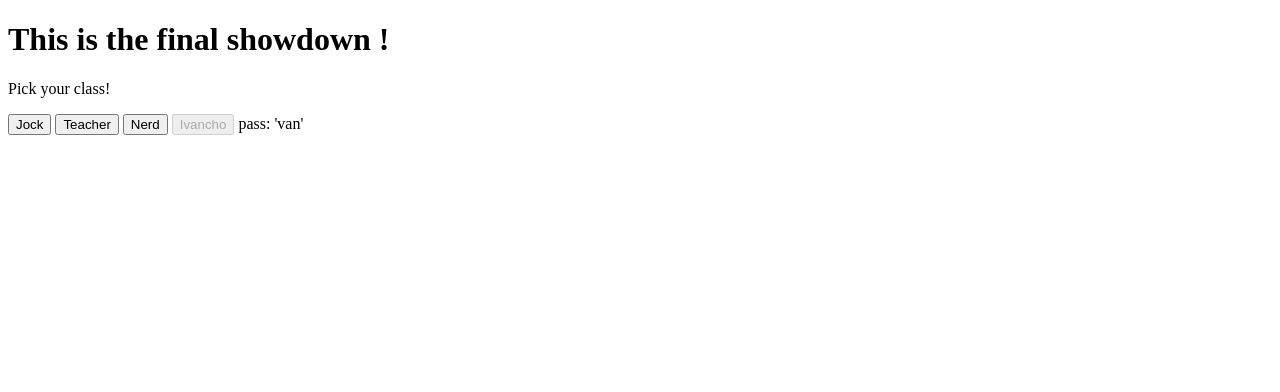
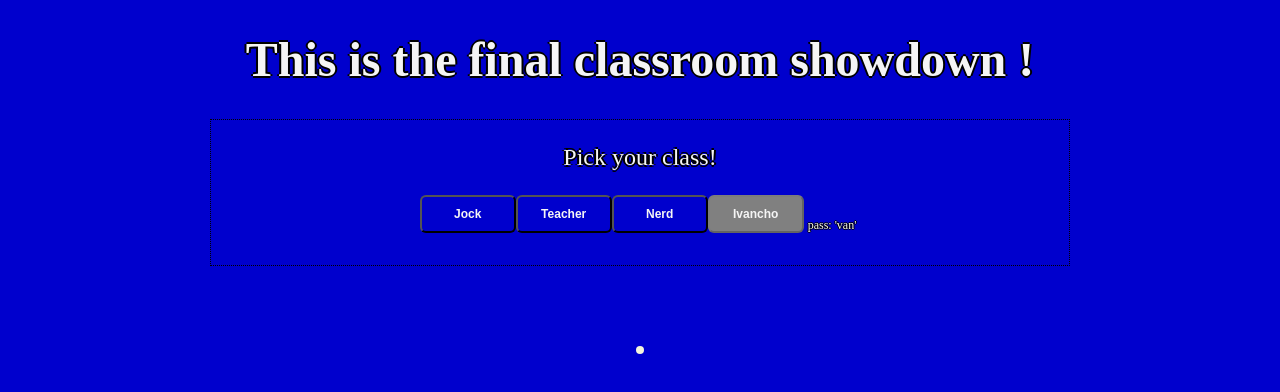
Before and after one commit to vaporbird/odin-rock-paper-scissors, a plain HTML site: page index.html in a window 1280 px wide. Drawn offline with Linux system fonts and the light colour scheme.

Commit message:
add some css instead, assignment done already

```diff
--- a/index.html
+++ b/index.html
@@ -9,15 +9,19 @@
 </head>
 <body>
     <div>
-        <h1>This is the final showdown !</h1>
+        <h1>This is the final classroom showdown !</h1>
     </div>
 
     <div class = "characterClasses">
         <p>Pick your class!</p>
-        <button type="button" class = "jock">Jock</button>
-        <button type="button" class = "teacher">Teacher</button>
-        <button type="button" class = "nerd">Nerd</button>
-        <button type="button" disabled class = "ivancho">Ivancho</button> pass: 'van'
+        <div>
+            <button type="button" class = "jock">Jock</button>
+            <button type="button" class = "teacher">Teacher</button>
+            <button type="button" class = "nerd">Nerd</button>
+            <button type="button" disabled class = "ivancho">Ivancho</button>
+            <span>pass: 'van'</span>
+        </div>
+
     </div>
     <div class = "gameInfo">
         <p class = "fightResult"></p>
--- a/style.css
+++ b/style.css
@@ -1,3 +1,74 @@
-.gameInfo p{
-    color:red;
+body{
+    background-color: mediumblue;
+    background-image: url('./img/backgroundjpg');
+    background-repeat: no-repeat;
+    background-size:cover;
+    color:whitesmoke;
 }
+
+h1 {
+    font-size: 48px;
+    text-align: center;
+    text-shadow: 2px 0 0 #000, 0 -2px 0 #000, 0 2px 0 #000, -2px 0 0 #000;
+}
+
+button {
+    background-color: mediumblue;
+    color: whitesmoke;
+    border-radius: 6px;
+    padding: 10px 5px;
+    width: 96px;
+    font-weight: bold;
+    font-size: 12px;
+}
+
+.characterClasses{
+    display: flex;
+    flex-direction: column;
+    text-align: center;
+    text-shadow: 2px 0 0 #000, 0 -2px 0 #000, 0 2px 0 #000, -2px 0 0 #000;
+    font-size: 24px;
+    padding-bottom: 32px;
+    margin: 0% 16%;
+    border: 1px dotted black;
+}
+
+.characterClasses span{
+    font-size: 12px;
+    padding: 0px 4px;
+    text-shadow: 1px 0 0 #000, 0 -1px 0 #000, 0 1px 0 #000, -1px 0 0 #000;
+    float:left;
+}
+
+.characterClasses div{
+    display: flex;
+    flex-wrap: wrap;
+    justify-content: center;
+    margin: 0% 16%;
+}
+
+.characterClasses div span{
+    align-self: flex-end;
+}
+
+.characterClasses button{
+    font-size: 12px;
+}
+
+button:disabled{
+    background-color: gray;
+}
+.gameInfo{
+    display: flex;
+    flex-direction: column;
+    align-items: center;
+    color: mediumblue;
+}
+.gameInfo .gameOver {
+
+    text-align: center;
+    color:crimson;
+    background-color: beige;
+    border-radius: 8px;
+    padding: 4px;
+}
```
Also changed, not shown: 1 other file.
